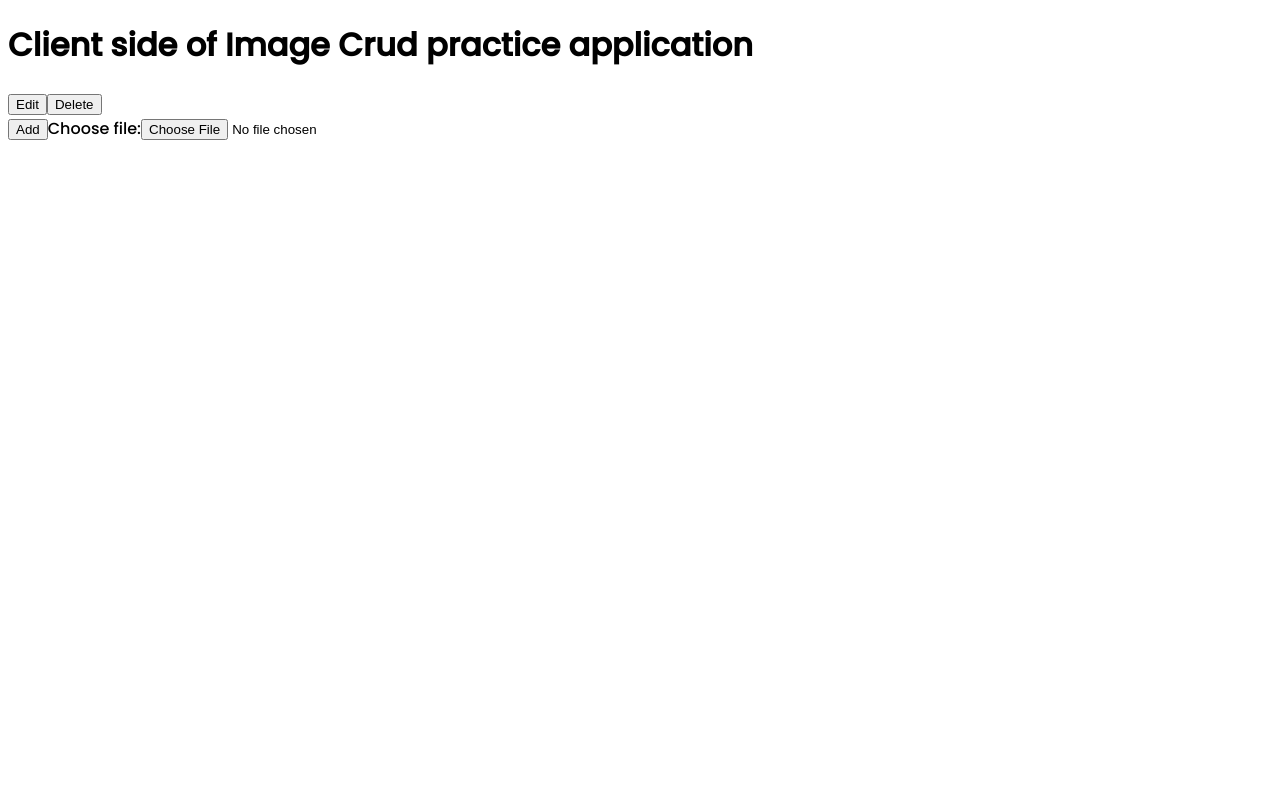
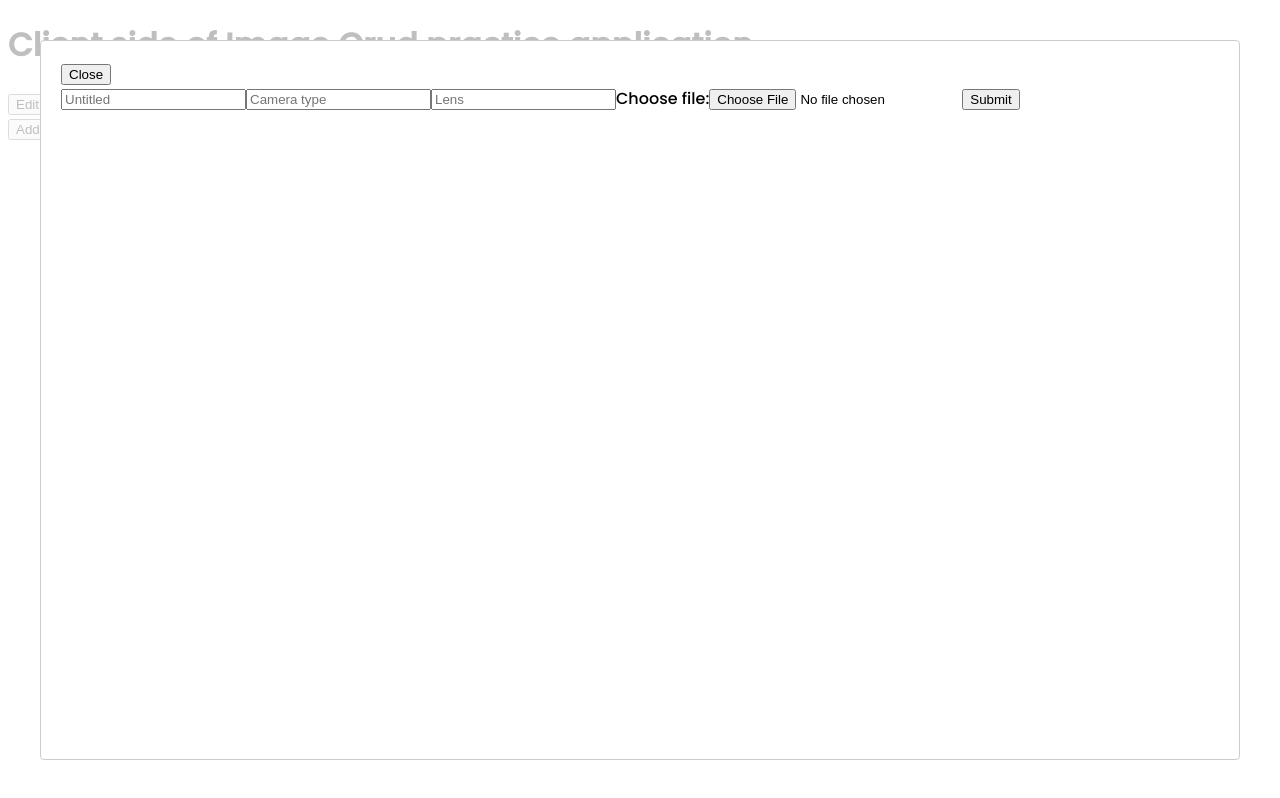
Before and after one commit to Angus-Woodman/imageCrudClient, a React app: page / in a window 1280 px wide. Both pictures are taken after a click on the button "Add". Built offline with nearby package versions, Linux system fonts and the light colour scheme; no server answers.

Commit message:
change structure and add post functionality

```diff
--- a/package.json
+++ b/package.json
@@ -38,6 +38,7 @@
     "@babel/preset-react": "^7.10.4",
     "node-notifier": "^9.0.0",
     "react": "^16.13.1",
-    "react-dom": "^16.13.1"
+    "react-dom": "^16.13.1",
+    "react-modal": "^3.12.1"
   }
 }
--- a/src/App.js
+++ b/src/App.js
@@ -1,38 +1,13 @@
 import React from "react";
 import "./styles/App.css";
+import HomePage from "./Containers/HomePage"
+
 class App extends React.Component {
-  state = {imgData:[{avatar:''}]};
-
-  componentDidMount() {
-    let urlBackend = 'https://img-crud.herokuapp.com/user';
-    const proxyurl = "https://cors-anywhere.herokuapp.com/";
-
-    fetch(proxyurl + urlBackend)
-    .then((r) => r.json())
-    .then(this.getInfo)
-    .catch((err) => console.warn("Oh dear...", err))
-  }
-
-  getInfo = (item) => {
-    console.log(item)
-    this.setState({
-      imgData: item
-    })
-  }
 
   render() {
     return (
       <>
-        <h1>Client side of Image Crud practice application</h1>
-        {this.state.imgData.map(item => (<div key={item._id}>
-          <img style={{width: 300}} src={item.avatar}></img>
-          <button>Edit</button>
-          <button>Delete</button>
-          </div>
-        ))}
-        <button>Add</button>
-        <label htmlFor="userfile">Choose file:</label>
-        <input type="file" id="userfile" name="userfile"></input>
+        <HomePage/>
       </>
     );
   }
--- /dev/null
+++ b/src/Components/AddImage.js
@@ -0,0 +1,32 @@
+import React, { Component } from "react";
+import ReactModal from "react-modal";
+import AddImageModal from "./AddImageModal"
+
+class AddImage extends Component {
+    state = {
+        showModal: false,
+      };
+
+    handleOpenModal = () => {
+        this.setState({ showModal: true });
+      };
+
+    handleCloseModal = () => {
+        this.setState({ showModal: false });
+      };
+
+    render() {
+        return (
+            <>
+                <button onClick={this.handleOpenModal}>Add</button>
+                <ReactModal
+                    isOpen={this.state.showModal}
+                    contentLabel="Add image modal"
+                > <AddImageModal onClick={this.handleCloseModal.bind(this)} /> </ReactModal>
+            </>
+
+        );
+    }
+}
+
+export default AddImage;
--- /dev/null
+++ b/src/Components/AddImageModal.js
@@ -0,0 +1,90 @@
+import React, { Component } from "react";
+
+class AddImageModal extends Component {
+
+    handleInput = (e) => {
+        const { name, value } = e.target;
+        this.setState({ [name]: value });
+      };
+
+      handleFileChange = (e) => {
+        const files = e.target.files
+        this.setState({imgFiles:files[0]})
+        // const formData = new FormData()
+        // formData.append('image', files[0])
+        // console.log(formData)
+        // console.log(files[0])
+      }
+
+      handleCloseModal(e) {
+          e.preventDefault()
+          let urlBackend = 'https://img-crud.herokuapp.com/user';
+          const parseData = new FormData()
+          parseData.append('image', this.state.imgFiles)
+
+          const options = {
+            method: 'POST',
+            body: parseData,
+          };
+
+          fetch(urlBackend, options)
+          .then(r => r.json())
+          .then(this.props.onClick)
+          .catch(console.warn)
+        }
+
+    render() {
+        return (
+            <>
+                <button onClick={this.props.onClick}>Close</button>
+
+                <form id="addPlayerForm" onSubmit={(e) => this.handleCloseModal(e)}>
+
+                    <input
+                        required
+                        id="title"
+                        name="title"
+                        type="text"
+                        maxLength="10"
+                        placeholder="Untitled"
+                        onChange={this.handleInput}
+                    ></input>
+
+                    <input
+                        required
+                        id="camera"
+                        name="camera"
+                        type="text"
+                        maxLength="10"
+                        placeholder="Camera type"
+                        onChange={this.handleInput}
+                    ></input>
+
+                    <input
+                        required
+                        id="lens"
+                        name="lens"
+                        type="text"
+                        maxLength="10"
+                        placeholder="Lens"
+                        onChange={this.handleInput}
+                    ></input>
+
+                    <label htmlFor="imageFile">Choose file:</label>
+                    <input
+                        required
+                        type="file"
+                        id="imageFile"
+                        name="imageFile"
+                        onChange={this.handleFileChange}
+                    ></input>
+
+                    <input id="submitPlayerButton" type="submit"></input>
+                </form>
+            </>
+
+        );
+    }
+}
+
+export default AddImageModal;
--- /dev/null
+++ b/src/Containers/HomePage.js
@@ -0,0 +1,41 @@
+import React, { Component } from "react";
+import AddImage from "../Components/AddImage"
+
+class HomePage extends Component {
+    state = {imgData:[{avatar:''}]};
+
+    componentDidMount() {
+      let urlBackend = 'https://img-crud.herokuapp.com/user';
+      // let urlBackend = "http://localhost:5000/user"
+
+      fetch(urlBackend)
+      .then((r) => r.json())
+      .then(this.getInfo)
+      .catch((err) => console.warn("Oh dear...", err))
+    }
+
+    getInfo = (item) => {
+      console.log(item)
+      this.setState({
+        imgData: item
+      })
+    }
+
+    render() {
+      return (
+        <>
+          <h1>Client side of Image Crud practice application</h1>
+          {this.state.imgData.map(item => (<div key={item._id}>
+            <img style={{width: 300}} src={item.avatar}></img>
+            <button>Edit</button>
+            <button>Delete</button>
+            </div>
+          ))}
+          <AddImage/>
+        </>
+      );
+    }
+  }
+
+
+export default HomePage;
```
Also changed, not shown: src/Components/component1.js (deleted), src/Containers/container1.js (deleted), 1 other file (tests, documents, lock files or other folders).
